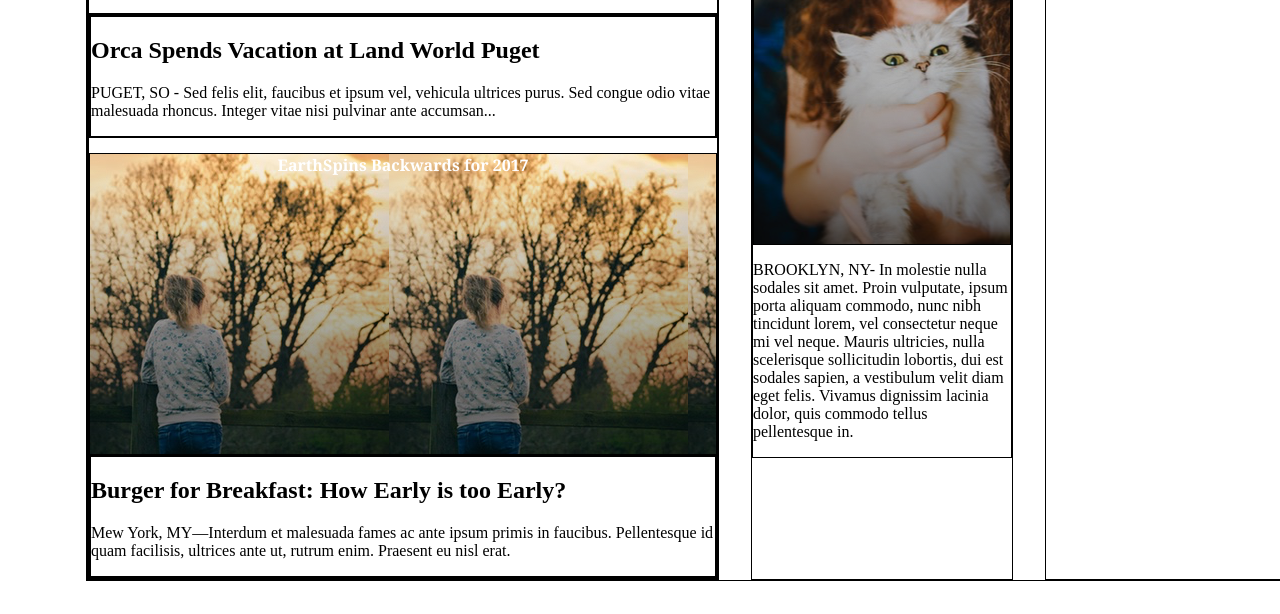
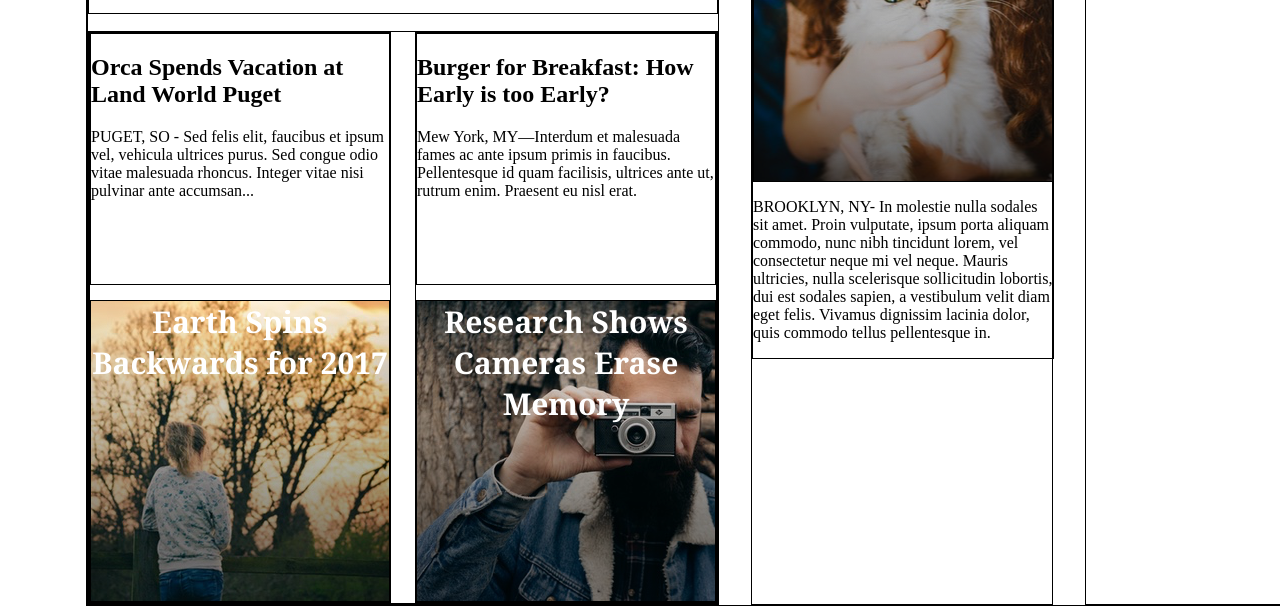
Before and after one commit to steveb199/mytimes, a plain HTML site: page index.html in a window 1280 px wide. Shown: the part 610-1224 px from the top of the page. Before the commit the page ends 1199 px from the top, so only its background shows below. Drawn offline with Linux system fonts and the light colour scheme.

Commit message:
More work on alignment

```diff
--- a/index.html
+++ b/index.html
@@ -52,20 +52,23 @@
                   malesuada rhoncus. Integer vitae nisi pulvinar ante
                   accumsan...</p>
               </div>
+            <div class="fall-cancelled image-content">
+              <span>Earth Spins Backwards for 2017</span>
             </div>
 
-            <div class="fall-cancelled image-content">
-              <span>EarthSpins Backwards for 2017</span>
-            </div>
-
+          </div>
             <div class="story">
               <div class="text-content">
                 <h2>Burger for Breakfast: How Early is too Early?</h2>
                 <p class="narrative">Mew York, MY—Interdum et malesuada fames ac
                   ante ipsum primis in faucibus. Pellentesque id quam facilisis,
                   ultrices ante ut, rutrum enim. Praesent eu nisl erat. </p>
-              </div>
             </div>
+
+            <div class="erase-memory image-content">
+              <span>Research Shows Cameras Erase Memory</span>
+            </div>
+          </div>
           </div>
       <!-- second colum -->
 
@@ -103,8 +106,8 @@
       <div class="column small">
       <img class="cookie" src=" resources/images/img-news-bite.png">
       <div class="news-bites">
-        <h3>NEWS BITES</h3>
-        <span class="bite">Cat Emoji Goes Viral</span>
+      <h3>NEWS BITES</h3>
+      <span class="bite">Cat Emoji Goes Viral</span>
         <span class="bite">Buy Youtube Views</span>
         <span class="bite">Home Business Advertising Ideas</span>
         <span class="bite">Advertising Internet Online</span>
--- a/resources/css/style.css
+++ b/resources/css/style.css
@@ -77,9 +77,9 @@ div{
   border: 1px solid black;
 }
 
-.content div{
+/*.content div{
   border: 1px solid black;
-}
+}*/
 
 .lead-story .image-content{
   background-image: url(../images/img-story-main.png);
@@ -91,13 +91,20 @@ div{
 
 .fall-cancelled.image-content{
   background-image: url(../images/img-story-2.png);
+  background-repeat: no-repeat;
 
 }
 .cat-ceo.image-content{
   background-image: url(../images/img-story-1.png);
 }
 
+.erase-memory.image-content{
+  background-image: url(../images/img-story-3.png);
+  background-repeat: no-repeat;
+}
+
 .image-content{
+  font-size: 30px;
    color: white;
    font-weight: bold;
    text-align: center;
@@ -105,4 +112,21 @@ div{
    height: 300px;
    font-family: georgia;
    margin-top: 15px;
+
 }
+
+.story{
+display: flex;
+flex-direction: column;
+width: 300px;
+}
+
+.stories .text-content {
+  height: 250px;
+}
+
+.stories{
+  display: flex;
+  justify-content: space-between;
+  margin-top: 17px;
+}
```
